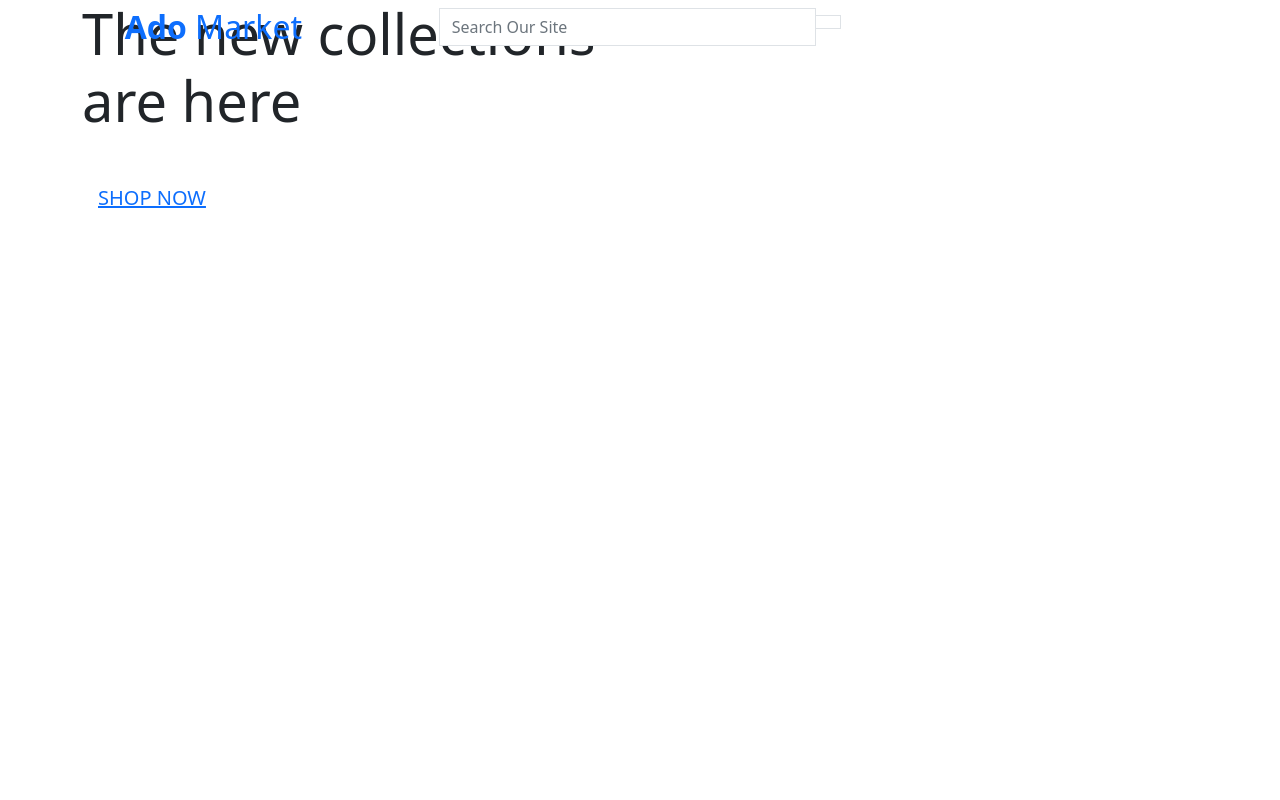
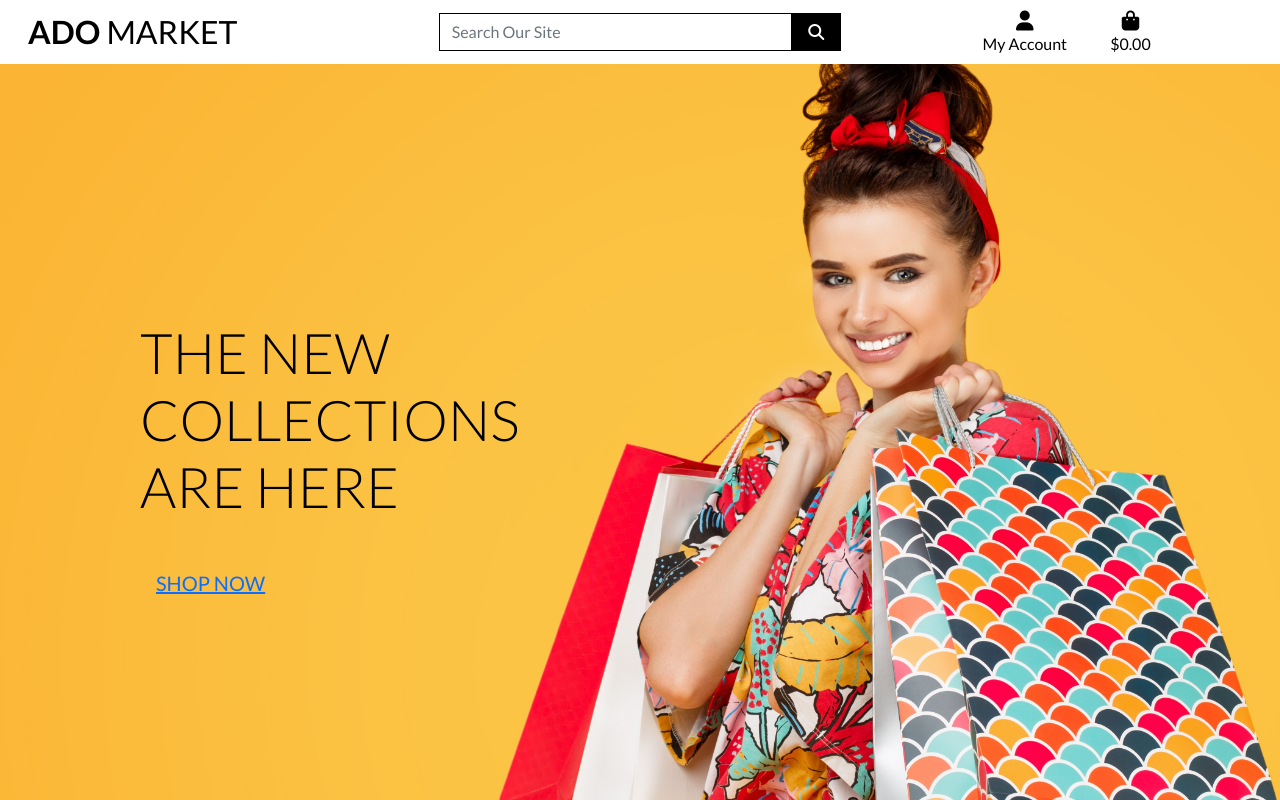
Before and after one commit to louparker/ado_market, a Django app: page / in a window 1280 px wide. Run offline with Django 3.2, Linux system fonts and the light colour scheme; some libraries are stand-ins or nearby versions.

Commit message:
Complete homepage header & css

```diff
--- a/ado_market/settings.py
+++ b/ado_market/settings.py
@@ -148,3 +148,7 @@ USE_TZ = True
 # https://docs.djangoproject.com/en/3.1/howto/static-files/
 
 STATIC_URL = '/static/'
+STATICFILES_DIRS = (os.path.join(BASE_DIR, 'static'),)
+
+MEDIA_URL = '/media/'
+MEDIA_ROOT = os.path.join(BASE_DIR, 'media')
--- a/ado_market/urls.py
+++ b/ado_market/urls.py
@@ -15,10 +15,11 @@ Including another URLconf
 """
 from django.contrib import admin
 from django.urls import path, include
+from django.conf import settings
+from django.conf.urls.static import static
 
 urlpatterns = [
     path('admin/', admin.site.urls),
     path('accounts/', include('allauth.urls')),
     path('', include('home.urls')),
-
-]
+] + static(settings.MEDIA_URL, document_root=settings.MEDIA_ROOT)
--- /dev/null
+++ b/static/css/base.css
@@ -0,0 +1,81 @@
+html {
+    height: 100%;
+}
+
+body {
+    background: url('/media/homepage_background_cropped.jpg') no-repeat center center fixed;
+    background-size: cover;
+    height: calc(100vh - 164px);
+    color: #555;
+    font-family: 'Lato';
+}
+
+/* from Bulma */
+.icon {
+    align-items: center;
+    display: inline-flex;
+    justify-content: center;
+    height: 1.5rem;
+    width: 1.5rem;
+}
+
+.logo-font {
+    text-transform: uppercase;
+}
+
+.main-logo-link {
+    width: fit-content;
+}
+
+.shop-now-button {
+    background: black;
+    color: white;
+    min-width: 260px;
+}
+
+.btn-black {
+    background: black;
+    color: white;
+}
+
+.shop-now-button:hover,
+.shop-now-button:active,
+.shop-now-button:focus,
+.btn-black:hover,
+.btn-black:active,
+.btn-black:focus {
+    background: #222;
+    color: white;
+}
+
+.text-black {
+    color: #000 !important;
+}
+
+.border-black {
+    border: 1px solid black !important;
+}
+
+/* -------------------------------- Media Queries */
+
+/* Slightly larger container on xl screens */
+@media (min-width: 1200px) {
+  .container {
+    max-width: 80%;
+  }
+}
+
+/* fixed top navbar only on medium and up */
+@media (min-width: 992px) {
+    .fixed-top-desktop-only {
+        position: fixed;
+        top: 0;
+        right: 0;
+        left: 0;
+        z-index: 1030;
+    }
+
+    .header-container {
+        padding-top: 164px;
+    }
+}
--- a/templates/base.html
+++ b/templates/base.html
@@ -2,28 +2,42 @@
 
 <!doctype html>
 <html lang="en">
+
 <head>
 
     {% block meta %}
     <meta http-equiv="X-UA-Compatible" content="ie=edge">
     <meta charset="utf-8">
-    <meta name="viewport" content="width=device-width, initial-scale=1">
+    <meta name="viewport" content="width=device-width, initial-scale=1, shrink-to-fit=no">
     {% endblock %}
 
     {% block extra_meta %}
     {% endblock %}
 
     {% block corecss %}
-    <link href="https://cdn.jsdelivr.net/npm/bootstrap@5.0.0-beta2/dist/css/bootstrap.min.css" rel="stylesheet" integrity="sha384-BmbxuPwQa2lc/FVzBcNJ7UAyJxM6wuqIj61tLrc4wSX0szH/Ev+nYRRuWlolflfl" crossorigin="anonymous">
+    <link href="https://cdn.jsdelivr.net/npm/bootstrap@5.0.0-beta2/dist/css/bootstrap.min.css" rel="stylesheet"
+        integrity="sha384-BmbxuPwQa2lc/FVzBcNJ7UAyJxM6wuqIj61tLrc4wSX0szH/Ev+nYRRuWlolflfl" crossorigin="anonymous">
+    <link rel="preconnect" href="https://fonts.gstatic.com">
+    <link
+        href="https://fonts.googleapis.com/css2?family=Lato:ital,wght@0,100;0,300;0,400;0,700;0,900;1,100;1,300;1,400;1,700;1,900&display=swap"
+        rel="stylesheet">
+    <link rel="stylesheet" href="{% static 'css/base.css' %}">
     {% endblock %}
 
     {% block extra_css %}
     {% endblock %}
 
     {% block corejs %}
-    <script src="https://cdn.jsdelivr.net/npm/bootstrap@5.0.0-beta2/dist/js/bootstrap.bundle.min.js" integrity="sha384-b5kHyXgcpbZJO/tY9Ul7kGkf1S0CWuKcCD38l8YkeH8z8QjE0GmW1gYU5S9FOnJ0" crossorigin="anonymous"></script>
-    <script src="https://cdn.jsdelivr.net/npm/@popperjs/core@2.6.0/dist/umd/popper.min.js" integrity="sha384-KsvD1yqQ1/1+IA7gi3P0tyJcT3vR+NdBTt13hSJ2lnve8agRGXTTyNaBYmCR/Nwi" crossorigin="anonymous"></script>
-    <script src="https://cdn.jsdelivr.net/npm/bootstrap@5.0.0-beta2/dist/js/bootstrap.min.js" integrity="sha384-nsg8ua9HAw1y0W1btsyWgBklPnCUAFLuTMS2G72MMONqmOymq585AcH49TLBQObG" crossorigin="anonymous"></script>
+    <script src="https://kit.fontawesome.com/dc9480e2e5.js" crossorigin="anonymous"></script>
+    <script src=" https://cdn.jsdelivr.net/npm/bootstrap@5.0.0-beta2/dist/js/bootstrap.bundle.min.js"
+        integrity="sha384-b5kHyXgcpbZJO/tY9Ul7kGkf1S0CWuKcCD38l8YkeH8z8QjE0GmW1gYU5S9FOnJ0" crossorigin="anonymous">
+        </script>
+    <script src="https://cdn.jsdelivr.net/npm/@popperjs/core@2.6.0/dist/umd/popper.min.js"
+        integrity="sha384-KsvD1yqQ1/1+IA7gi3P0tyJcT3vR+NdBTt13hSJ2lnve8agRGXTTyNaBYmCR/Nwi"
+        crossorigin="anonymous"></script>
+    <script src="https://cdn.jsdelivr.net/npm/bootstrap@5.0.0-beta2/dist/js/bootstrap.min.js"
+        integrity="sha384-nsg8ua9HAw1y0W1btsyWgBklPnCUAFLuTMS2G72MMONqmOymq585AcH49TLBQObG"
+        crossorigin="anonymous"></script>
     {% endblock %}
 
     {% block extra_js %}
@@ -31,9 +45,10 @@
 
     <title>Ado Market {% block extra_title %}{% endblock %}</title>
 </head>
+
 <body>
     <header class="container-fluid fixed-top">
-          <div class="row">
+        <div id="topnav" class="row bg-white pt-lg- d-lg-flex">
             <div class="col-12 col-lg-4 my-auto py-1 py-lg-0 text-center text-lg-left">
                 <a href="{% url 'home' %" class="nav-link main-logo-link">
                       <h2 class="logo-font text-black my-0"><strong>Ado</strong> Market</h2>
@@ -55,8 +70,41 @@
               </div>
               <div class="col-12 col-lg-4 my-auto py-1 py-lg-0">
                   <ul class="list-inline list-unstyled text-center text-lg-right my-0">
-                      <li class="list-inline-item dropdown"></li>
-                      <li class="list-inline-item"></li>
+                      <li class="list-inline-item dropdown">
+                          <a class="text-black nav-link" href="#" id="user-options" data-toggle="dropdown" aria-haspopup="true" aria-expanded="false">
+                            <div class="text-center">
+                                <div><i class="fas fa-user fa-lg"></i></div>
+                                <p class="my-0">My Account</p>
+                            </div>
+                            </a>
+                            <div class="dropdown-menu border-0" aria-labelledby="user-options">
+                                {% if request.user.is_authenticated %}
+                                    {% if request.user.is_superuser %}
+                                        <a href="" class=" dropdown-item">Product Management</a>
+                {% endif %}
+                <a href="" class="dropdown-item">My Profile</a>
+                <a href="{% url 'account_logout' %}" class="dropdown-item">Logout</a>
+                {% else %}
+                <a href="{% url 'account_signup' %}" class="dropdown-item">Register</a>
+                <a href="{% url 'account_login' %}" class="dropdown-item">Login</a>
+                {% endif %}
+            </div>
+            </li>
+            <li class="list-inline-item">
+                <a class="{% if grand_total %}text-info font-weight-bold{% else %}text-black{% endif %} nav-link"
+                    href="">
+                    <div class="text-center">
+                        <div><i class="fas fa-shopping-bag fa-lg"></i></div>
+                        <p class="my-0">
+                            {% if grand_total %}
+                            ${{ grand_total|floatformat:2 }}
+                            {% else %}
+                            $0.00
+                            {% endif %}
+                        </p>
+                    </div>
+                </a>
+            </li>
             </ul>
         </div>
         </div>
@@ -75,4 +123,5 @@
     {% block postloadjs %}
     {% endblock %}
 </body>
+
 </html>
```
Also changed, not shown: media/homepage_background_cropped.jpg (added). Lines whose indentation alone changed are shown as unchanged.
